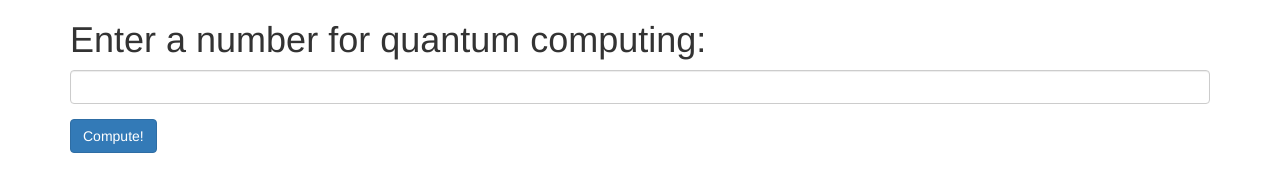
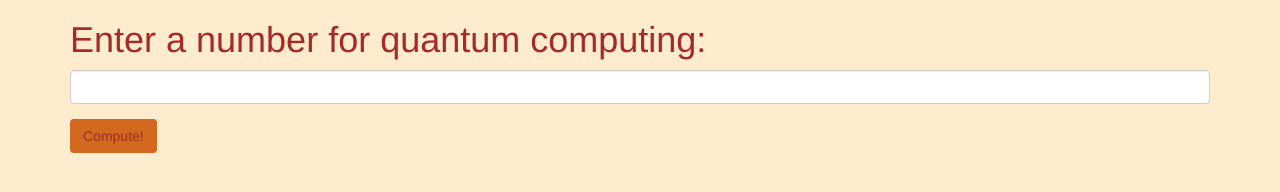
Before and after one commit to nellagio/Beep-Boop, a plain HTML site: page index.html in a window 1280 px wide. Drawn offline with Linux system fonts and the light colour scheme.

Commit message:
add style to index.html via styles.css

```diff
--- a/css/styles.css
+++ b/css/styles.css
@@ -0,0 +1,14 @@
+body {
+background-color: blanchedalmond;
+color: brown;
+}
+
+.btn {
+    size: 2x;
+    background-color: chocolate;
+    outline-color: coral;
+}
+
+.btn:hover {
+    background-color: darkgray;
+}
--- a/index.html
+++ b/index.html
@@ -24,7 +24,7 @@
 
       </div>
 
-      <button type="submit" class="btn btn-primary">Compute!</button>
+      <button type="submit" class="btn">Compute!</button>
 
     </form>
 
```
